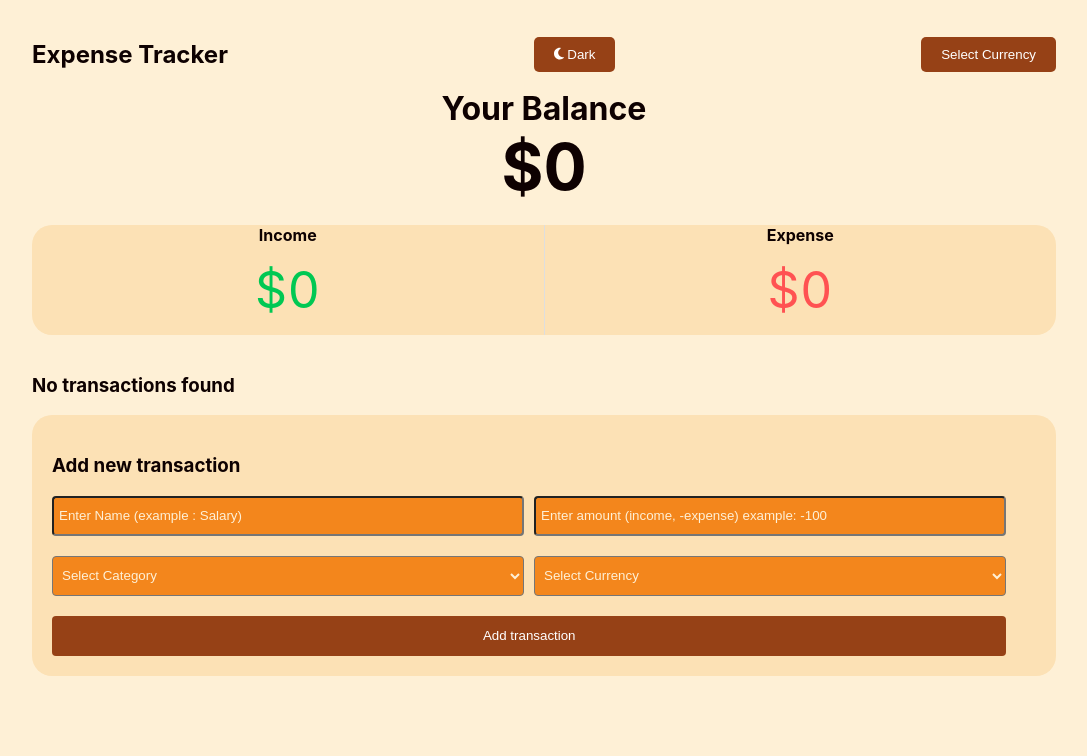
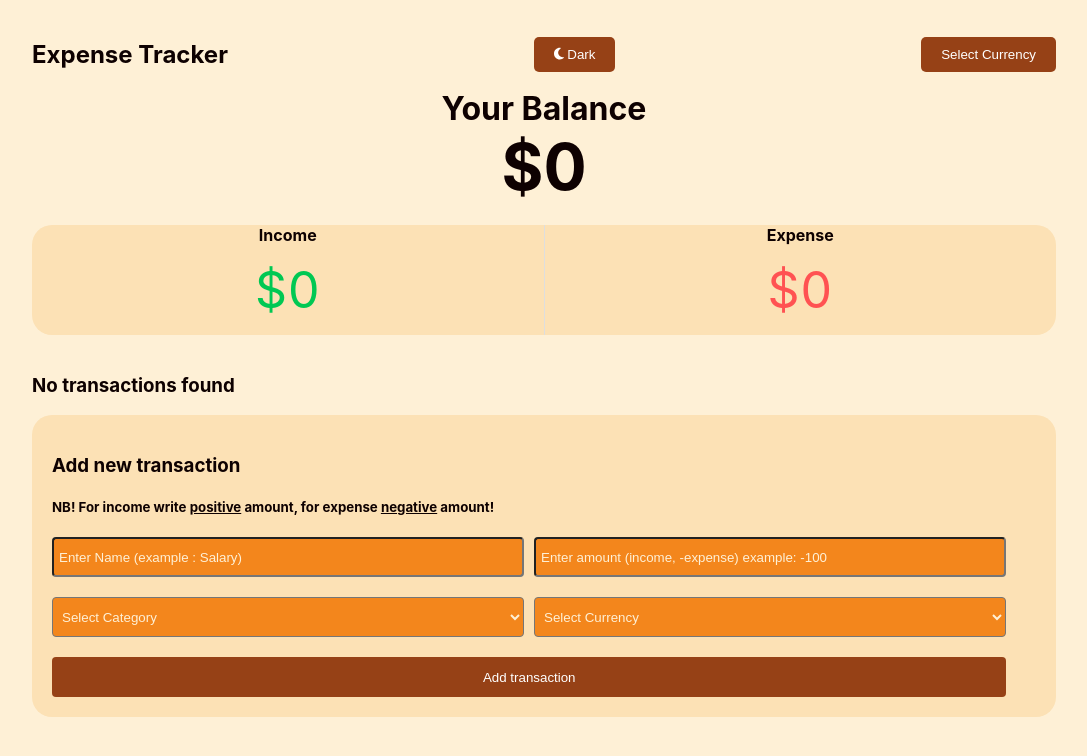
Before and after one commit to henriits/budget_planner_vue_ts, a Vue app: page / in a window 1280 px wide. Shown: the top 756 px of the page, without its empty margins (96-1183 px from the left). Built offline with nearby package versions, Linux system fonts and the light colour scheme.

Commit message:
feat: user guidance comment add + icon updated

```diff
--- a/index.html
+++ b/index.html
@@ -2,7 +2,7 @@
 <html lang="en">
     <head>
         <meta charset="UTF-8" />
-        <link rel="icon" href="/favicon.ico" />
+        <link rel="icon" href="/public/wallet.png" />
         <meta name="viewport" content="width=device-width, initial-scale=1.0" />
         <title>Simple Expense Tracker</title>
     </head>
--- a/src/components/AddTransaction.vue
+++ b/src/components/AddTransaction.vue
@@ -1,5 +1,6 @@
 <template>
     <h3>Add new transaction</h3>
+    <h5>NB! For income write <u>positive</u> amount, for expense <u>negative</u> amount!</h5>
     <form id="form" @submit.prevent="onSubmit">
         <div class="form-control">
             <input
```
Also changed, not shown: public/wallet.png (added), 1 other file (tests, documents, lock files or other folders).
